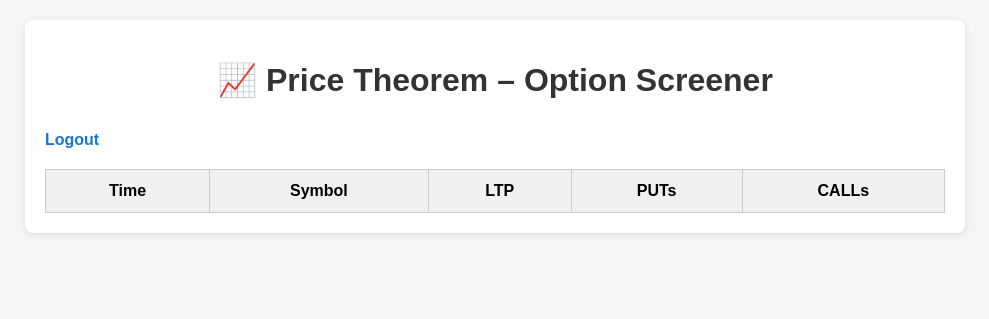
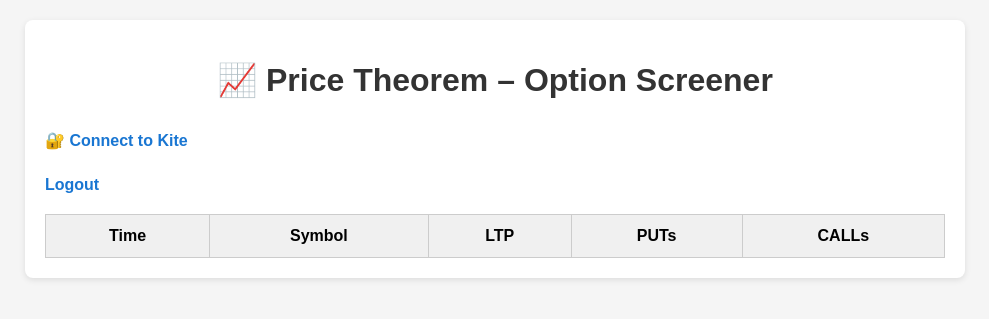
Before and after one commit to pricetheorem3/pricetheorem, a Flask app: page / in a window 1280 px wide. Shown: the top 319 px of the page, without its empty margins (145-1134 px from the left). Run offline with Flask 3, Linux system fonts and the light colour scheme; the visitor is signed in with stand-in values (Sample User, id 1); lists and menus that the app fills with data are empty.

Commit message:
Update index.html

```diff
--- a/templates/index.html
+++ b/templates/index.html
@@ -8,6 +8,13 @@
 <body>
   <div class="container">
     <h1>📈 Price Theorem – Option Screener</h1>
+
+    {% if not kite_connected %}
+      <p><a href="https://kite.trade/connect/login?api_key={{ kite_api_key }}">🔐 Connect to Kite</a></p>
+    {% else %}
+      <p>✅ Connected to Kite</p>
+    {% endif %}
+
     <p><a href="/logout">Logout</a></p>
     <table>
       <thead>
```
